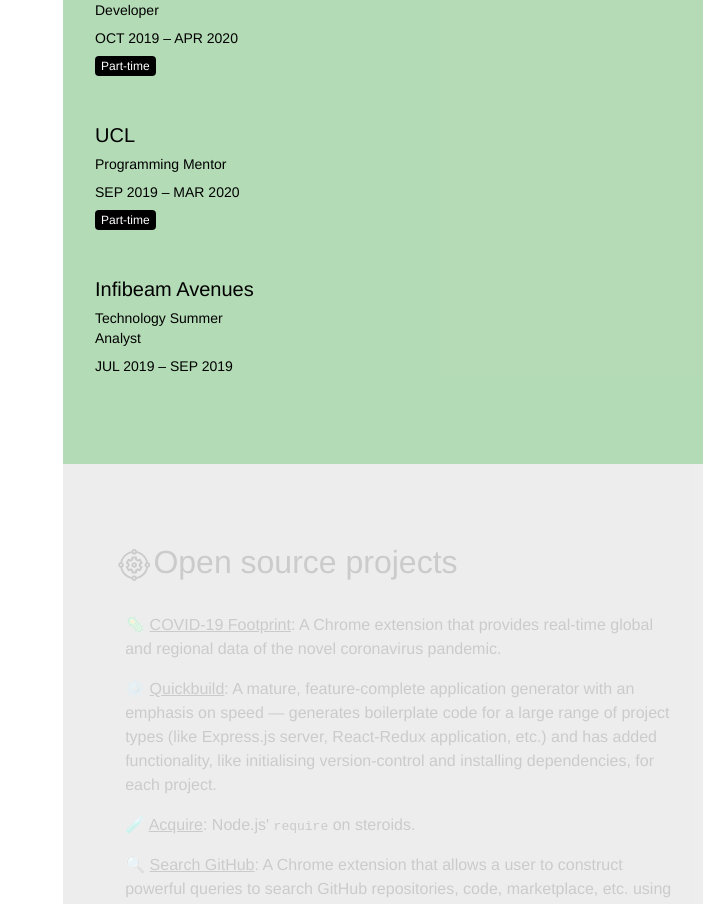
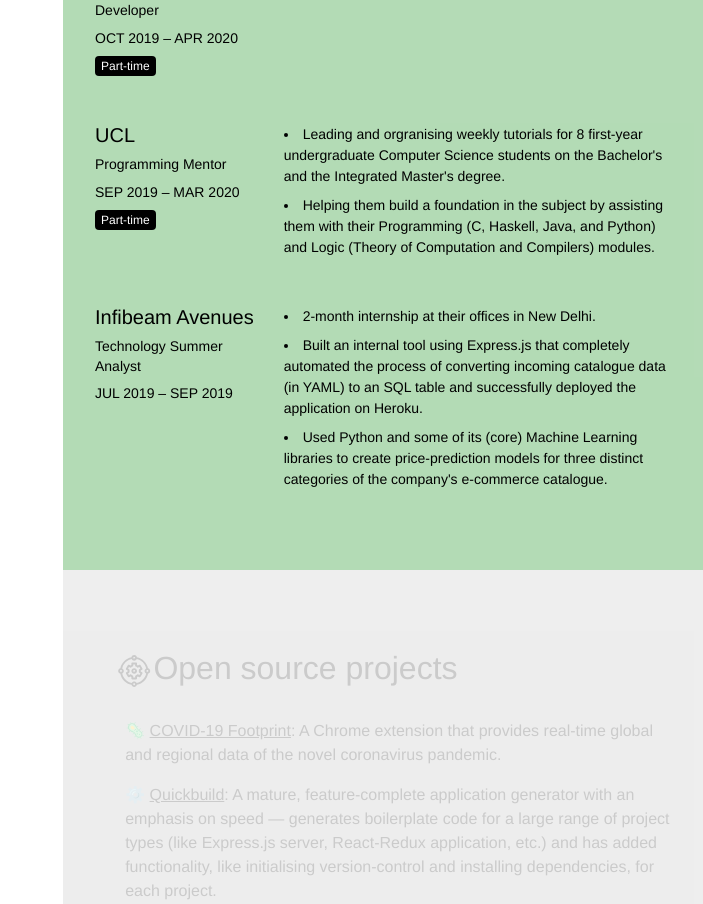
Before and after one commit to abircb/abircb.github.io, a Vue app in the folder nouveau/abirbhushan.com/: page / in a window 1280 px wide. Shown: the part 2164-3068 px from the top of the page, without its empty margins (577-1280 px from the left). Built offline with nearby package versions, Linux system fonts and the light colour scheme.

Commit message:
update the work section

```diff
--- a/nouveau/abirbhushan.com/src/components/section/Work.vue
+++ b/nouveau/abirbhushan.com/src/components/section/Work.vue
@@ -29,13 +29,35 @@
       :to="new Date(2020, 2)"
       partTime
     >
+      <li>
+        Leading and orgranising weekly tutorials for 8 first-year undergraduate
+        Computer Science students on the Bachelor's and the Integrated Master's
+        degree.
+      </li>
+      <li>
+        Helping them build a foundation in the subject by assisting them with
+        their Programming (C, Haskell, Java, and Python) and Logic (Theory of
+        Computation and Compilers) modules.
+      </li>
     </Company>
+
     <Company
       name="Infibeam Avenues"
       position="Technology Summer Analyst"
       :from="new Date(2019, 6)"
       :to="new Date(2019, 8)"
     >
+      <li>2-month internship at their offices in New Delhi.</li>
+      <li>
+        Built an internal tool using Express.js that completely automated the
+        process of converting incoming catalogue data (in YAML) to an SQL table
+        and successfully deployed the application on Heroku.
+      </li>
+      <li>
+        Used Python and some of its (core) Machine Learning libraries to create
+        price-prediction models for three distinct categories of the company's
+        e-commerce catalogue.
+      </li>
     </Company>
   </div>
 </template>
```
